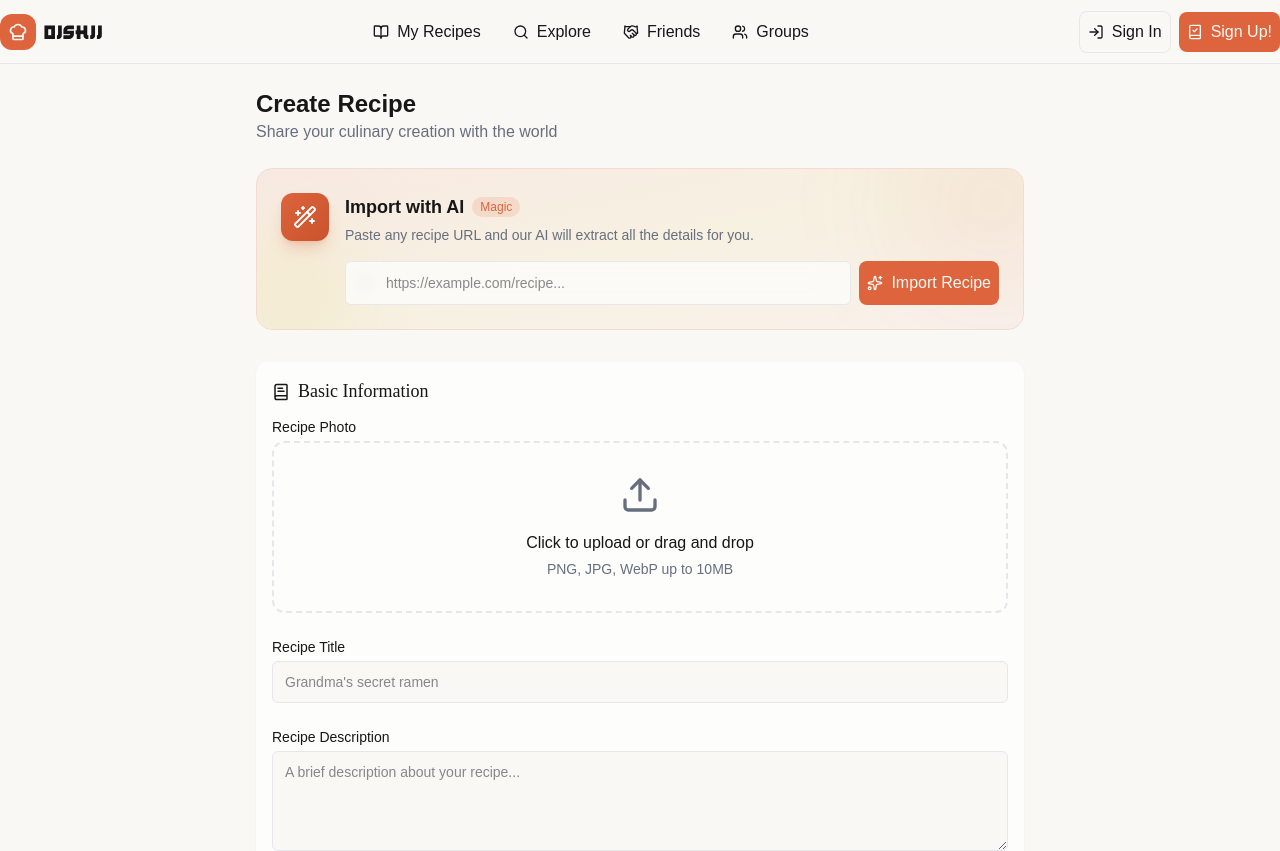
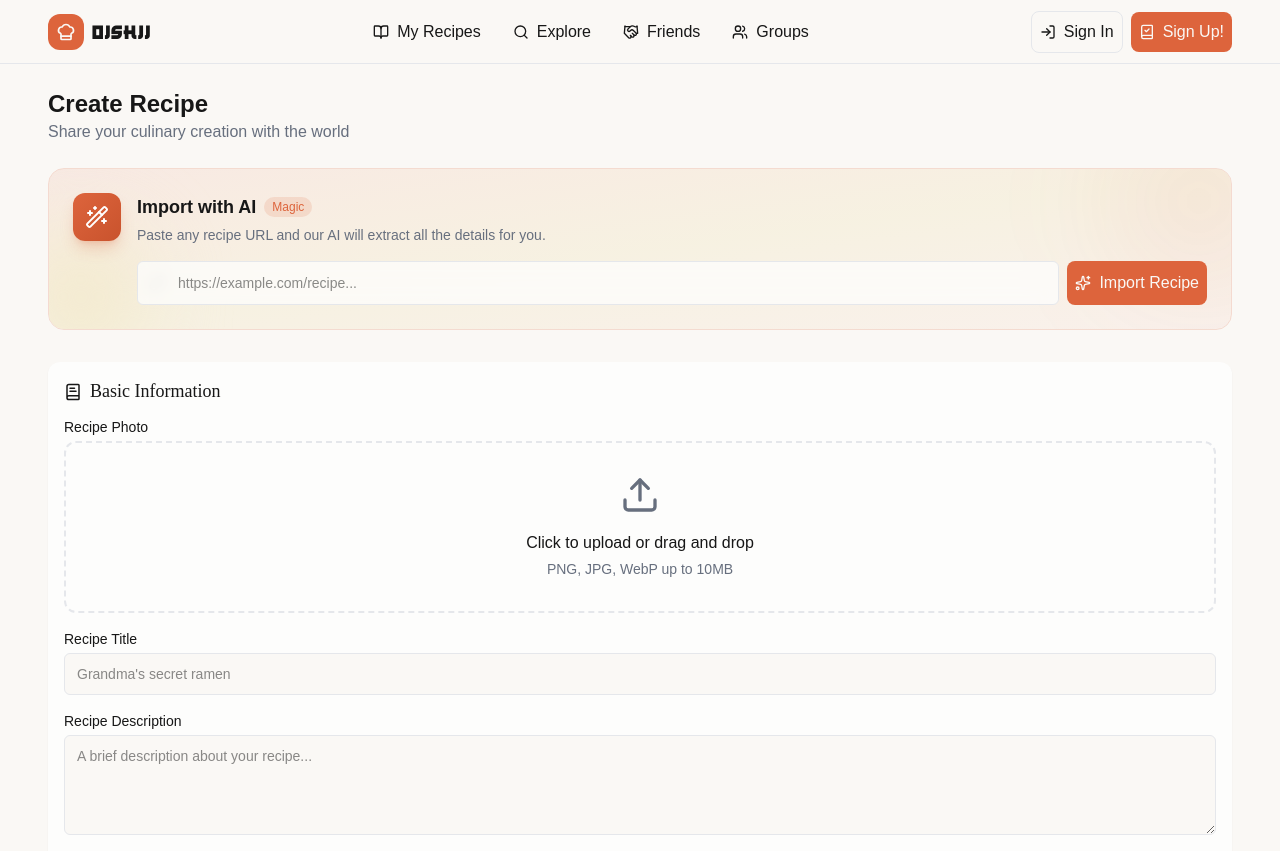
Before and after one commit to NielsEngelhard/oishii, a Next.js app in the folder oishii-core/: page /recipe/create in a window 1280 px wide. Shown: the top 851 px of the page. Built offline with nearby package versions, Linux system fonts and the light colour scheme; no server answers.

Commit message:
tailwindcss tweaks

```diff
--- a/oishii-core/app/globals.css
+++ b/oishii-core/app/globals.css
@@ -3,6 +3,29 @@
 :root {
   --background: #FAF8F5;
   --foreground: #171717;
+}
+
+@theme {
+  /* Only override what you need, keep all defaults */
+  --breakpoint-lg: 1200px;
+
+  --container-*: initial;
+  --container-lg: 1200px;
+}
+
+@layer utilities {
+  .container {
+    margin-inline: auto;
+    padding-inline: 1rem; /* default padding */
+
+    @media (width >= 1080px) {
+      padding-inline: 2rem; /* md and up */
+    }
+
+    @media (width >= 1200px) {
+      padding-inline: 3rem; /* lg and up */
+    }
+  }
 }
 
 @theme inline {
--- a/oishii-core/app/recipes/my/page.tsx
+++ b/oishii-core/app/recipes/my/page.tsx
@@ -52,7 +52,7 @@ export default function MyRecipesPage() {
     };
 
     return (
-        <div className="flex flex-col container py-4 lg:py-6 space-y-6 max-w-3xl">
+        <div className="flex flex-col container py-4 lg:py-6 space-y-6">
 
             <PageHeader
                 title="My Recipes"
--- a/oishii-core/components/specific/recipe/RecipeCard.tsx
+++ b/oishii-core/components/specific/recipe/RecipeCard.tsx
@@ -18,14 +18,14 @@ function getDifficultyLabel(difficulty: string): string {
 export default function RecipeCard({ recipe }: Props) {
     return (
         <Link href={`/recipe/${recipe.id}`}>
-            <div className="flex flex-col rounded-2xl overflow-hidden shadow-lg hover:shadow-xl transition-shadow cursor-pointer">
+            <div className="flex flex-col rounded-2xl overflow-hidden shadow-lg hover:shadow-xl transition-shadow cursor-pointer group">
                 {/* Image */}
-                <div className="relative w-full h-50">
+                <div className="relative w-full h-50 overflow-hidden">
                     <Image
                         src={recipe.imageUrl || "/placeholder/recipe-placeholder.png"}
                         alt={recipe.title}
                         fill
-                        className="object-cover"
+                        className="object-cover group-hover:scale-110 transition-transform duration-300"
                     />
 
                     <div className="absolute top-2 right-2 z-20">
--- a/oishii-core/components/specific/recipe/RecipeGrid.tsx
+++ b/oishii-core/components/specific/recipe/RecipeGrid.tsx
@@ -15,7 +15,7 @@ export default function RecipeGrid({ recipes }: Props) {
     }
 
     return (
-        <div className="grid grid-cols-1 md:grid-cols-2 gap-2 md:gap-6">
+        <div className="grid grid-cols-1 sm:grid-cols-2 lg:grid-cols-3 gap-2 md:gap-6">
             {recipes.map((recipe) => (
                 <RecipeCard key={recipe.id} recipe={recipe} />
             ))}
```
